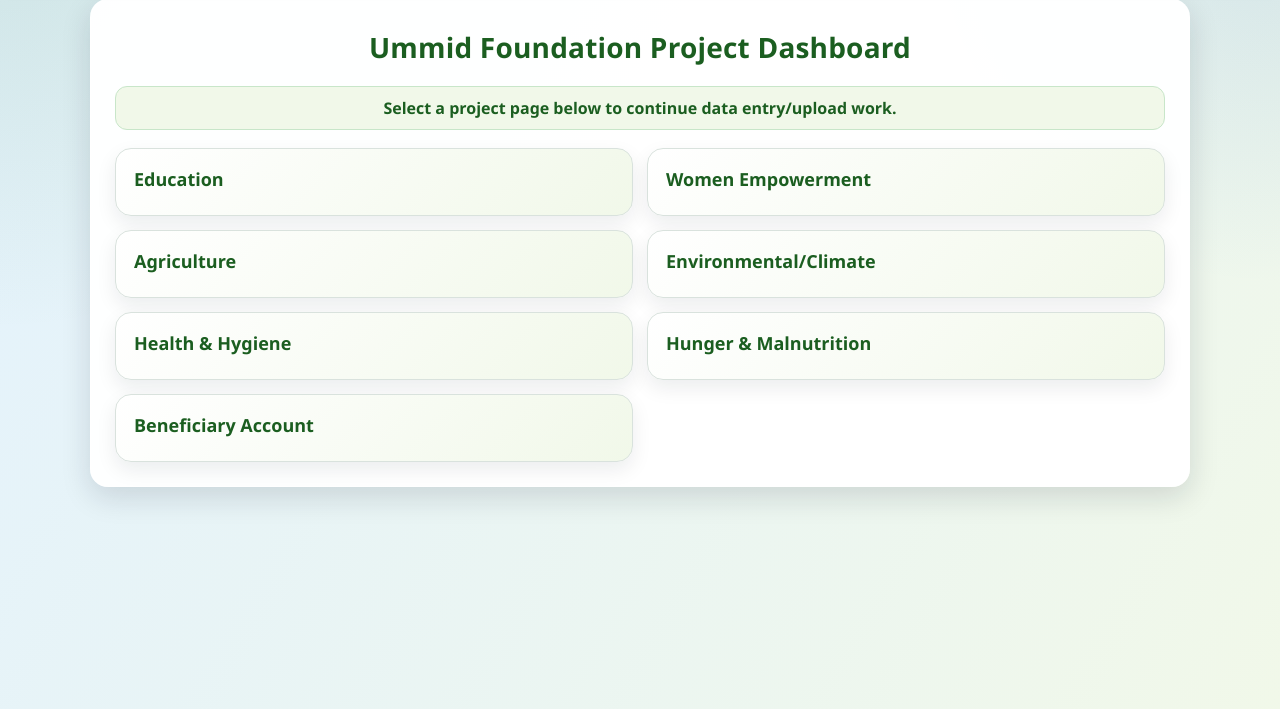
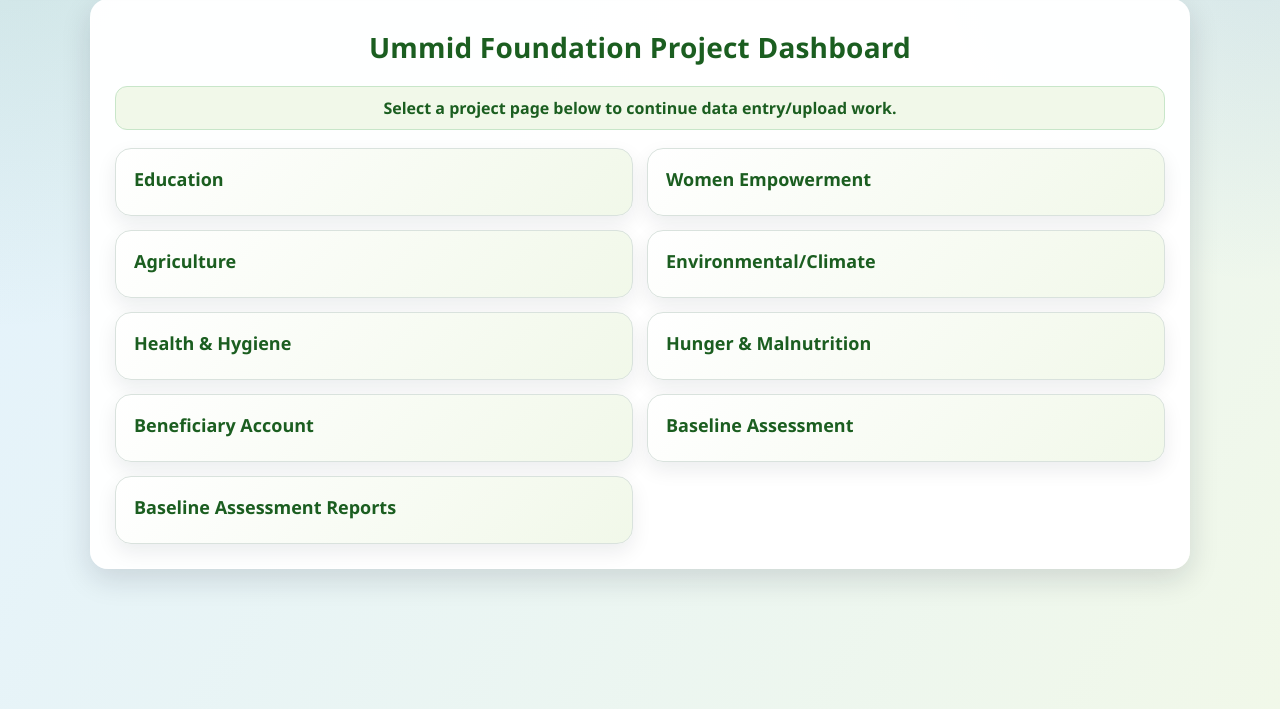
Before and after one commit to ouproject2021-arch/Ummid_Project, a Flask app: page /menu in a window 1280 px wide. Shown: the part 91-800 px from the top of the page. Run offline with Flask 3, Linux system fonts and the light colour scheme; the visitor is signed in with stand-in values (Sample User, id 1); some libraries are stand-ins or nearby versions.

Commit message:
Add files via upload

```diff
--- a/templates/menu.html
+++ b/templates/menu.html
@@ -39,5 +39,12 @@
 <a class="project-card" href="/beneficiary-account">
 <strong>Beneficiary Account</strong>
 </a>
+<a class="project-card" href="/baseline-assessment">
+<strong>Baseline Assessment</strong>
+</a>
+<a class="project-card" href="/baseline-assessment-report">
+<strong>Baseline Assessment Reports</strong>
+</a>
+
 </div>
 </div></div></body></html>
```
